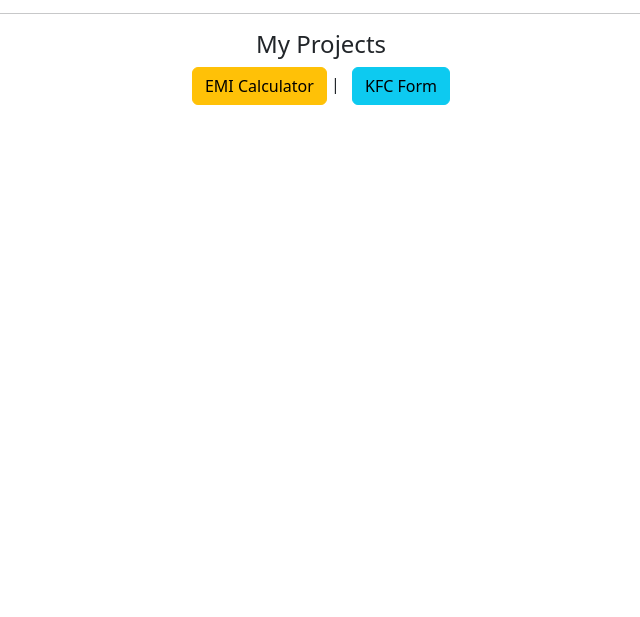
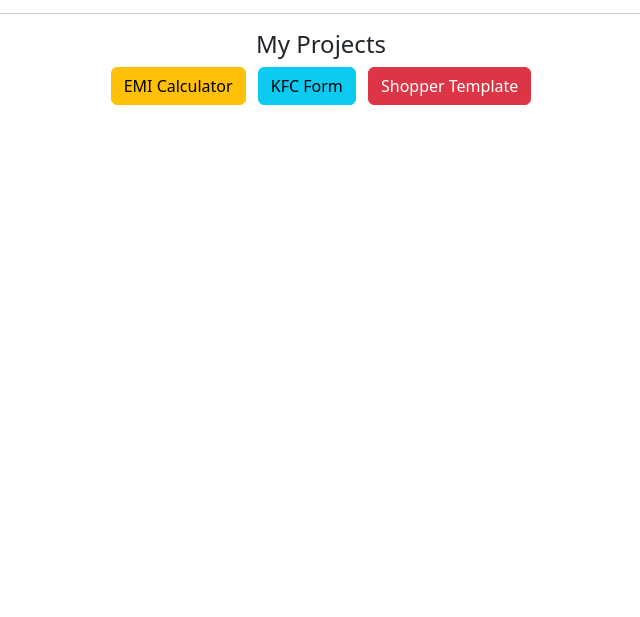
Before and after one commit to SharmaTechGroup/john-ui-developer, a website: page index.html in a window 1280 px wide. Shown: the part 183-800 px from the top of the page, without its empty margins (319-959 px from the left). Drawn offline with nearby package versions, Linux system fonts and the light colour scheme.

Commit message:
Update index.html

```diff
--- a/index.html
+++ b/index.html
@@ -14,7 +14,8 @@
     <p class="text-danger">UI Developer</p>
     <hr>
     <h4>My Projects</h4>
-    <a class="btn btn-warning" href="public/emi-calculator.html">EMI Calculator</a> |
+    <a class="btn btn-warning" href="public/emi-calculator.html">EMI Calculator</a>
     <a class="btn btn-info ms-2" href="public/kfc-online-order.html">KFC Form</a>
+    <a class="btn btn-danger ms-2" href="public/shopper-template.html">Shopper Template</a>
 </body>
 </html>
```
